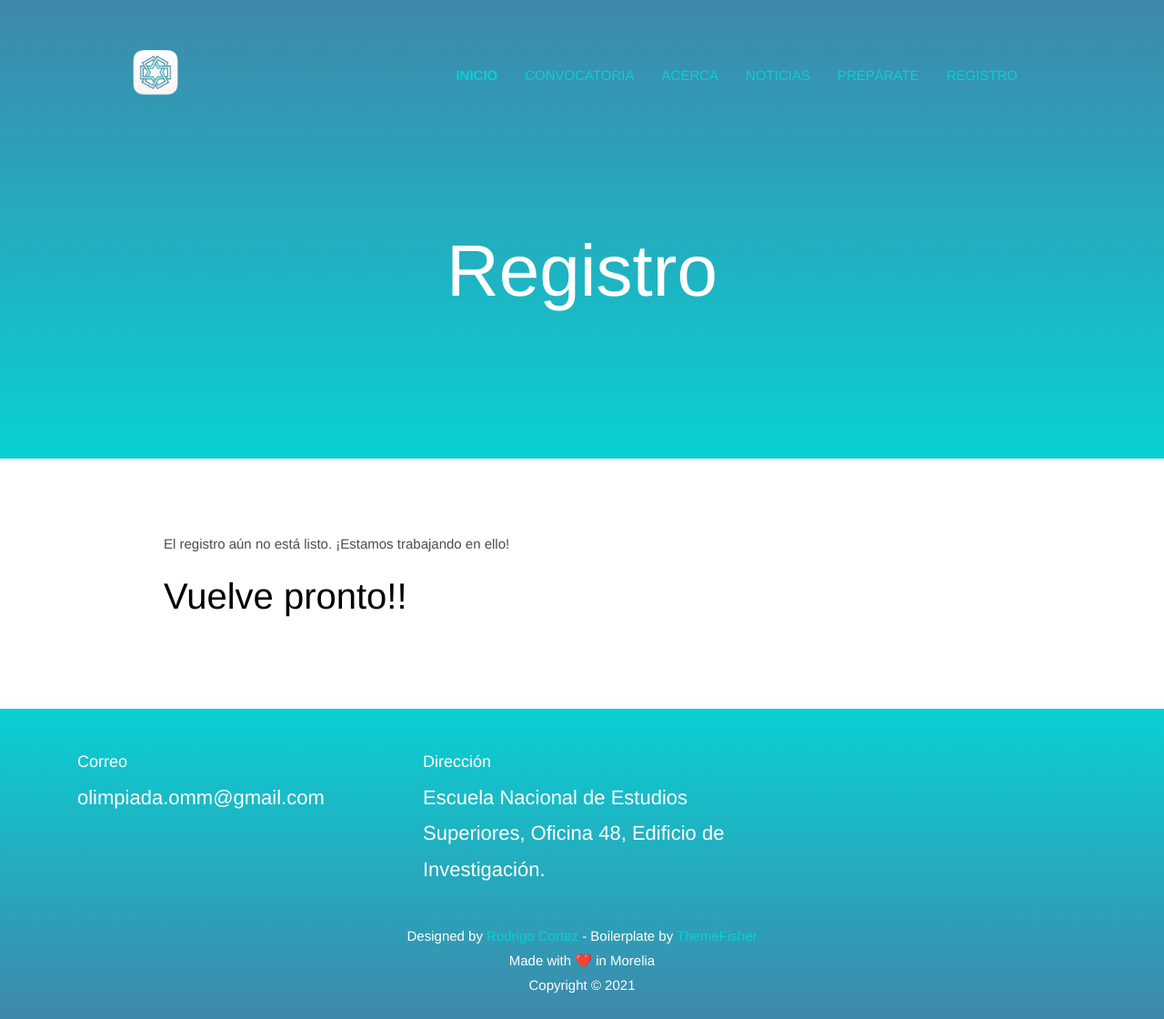
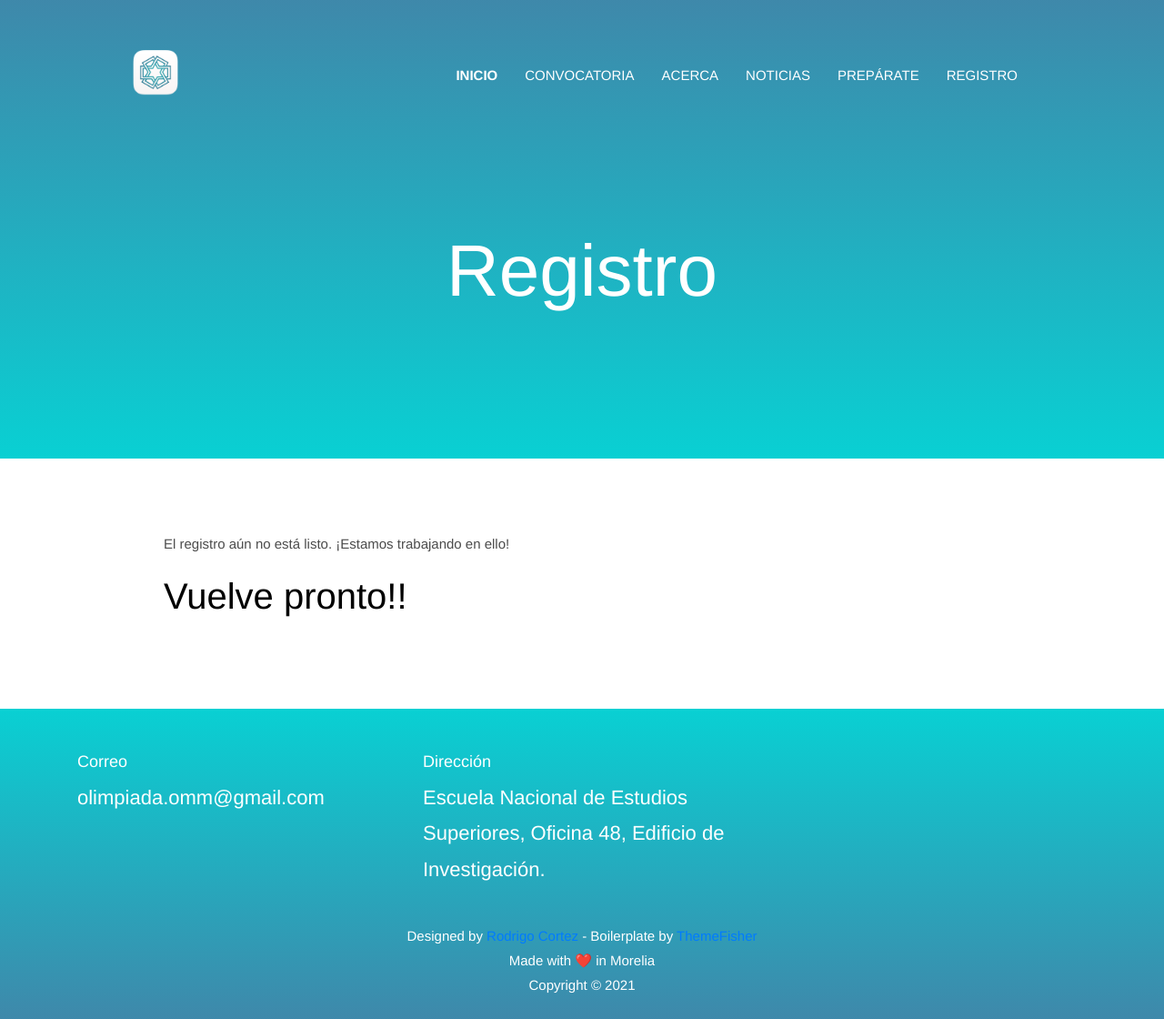
Before and after one commit to OlimpiadaMatematicasMichoacan/WOMM, a Jekyll site: the page built from _pages/registro.md, in a window 1280 px wide and 1120 px high. Shown: the whole window at 91% size. Built offline with Jekyll 4.4.1, drawn with Linux system fonts in a browser that asks for light colours.

Commit message:
Fix Links Color

```diff
--- a/assets/scss/_common.scss
+++ b/assets/scss/_common.scss
@@ -34,7 +34,7 @@ img {
   border: 0;
 }
 
-a{
+a.text-white{
   color: $secondary-color !important;
 }
 
```
